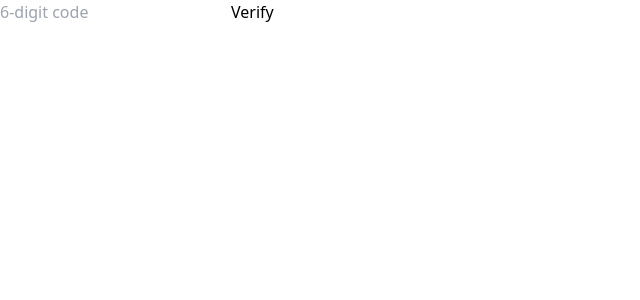
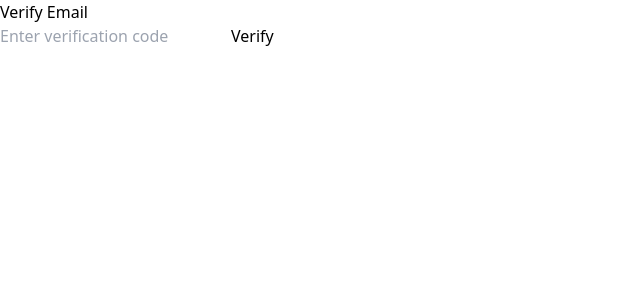
Before and after one commit to Airruppies/airruppies-frontend, a React (Vite) app: page /verify-email in a window 1280 px wide. Shown: the top 300 px of the page, without its empty margins (0-640 px from the left). Built offline with nearby package versions, Linux system fonts and the light colour scheme.

Commit message:
code refactoring

```diff
--- a/src/components/LoginPage.jsx
+++ b/src/components/LoginPage.jsx
@@ -2,32 +2,43 @@ import React, { useState } from 'react';
 import axios from 'axios';
 
 const LoginPage = () => {
-    const [form, setForm] = useState({
+    const [credentials, setCredentials] = useState({
         email: '',
         password: ''
     });
 
     const handleChange = (e) => {
-        setForm({ ...form, [e.target.name]: e.target.value });
+        setCredentials({
+            ...credentials,
+            [e.target.name]: e.target.value
+        });
     };
 
     const handleSubmit = async (e) => {
         e.preventDefault();
         try {
-            await axios.post(`${process.env.REACT_APP_BACKEND_URL}/api/v1/login`, form);
-            alert('Login successful');
+            const response = await axios.post('https://airruppies-backend.onrender.com/api/users/login', credentials, {
+                headers: {
+                    'Content-Type': 'application/json',
+                },
+            });
+            console.log('Login successful:', response.data);
+            // Handle successful login (e.g., store token, redirect to dashboard)
         } catch (error) {
-            console.error(error);
+            console.error('Login failed:', error);
             alert('Login failed');
         }
     };
 
     return (
-        <form onSubmit={handleSubmit} className="max-w-md mx-auto mt-8 p-4 border rounded-lg shadow-lg">
-            <input type="email" name="email" placeholder="Email" onChange={handleChange} className="mb-4 p-2 border rounded w-full" />
-            <input type="password" name="password" placeholder="Password" onChange={handleChange} className="mb-4 p-2 border rounded w-full" />
-            <button type="submit" className="bg-blue-500 text-white py-2 px-4 rounded">Login</button>
-        </form>
+        <div>
+            <h2>Login</h2>
+            <form onSubmit={handleSubmit}>
+                <input type="email" name="email" value={credentials.email} onChange={handleChange} placeholder="Email" required />
+                <input type="password" name="password" value={credentials.password} onChange={handleChange} placeholder="Password" required />
+                <button type="submit">Login</button>
+            </form>
+        </div>
     );
 };
 
--- a/src/components/RegistrationPage.jsx
+++ b/src/components/RegistrationPage.jsx
@@ -2,68 +2,43 @@ import React, { useState } from 'react';
 import axios from 'axios';
 
 const RegistrationPage = () => {
-    const [form, setForm] = useState({
+    const [formData, setFormData] = useState({
         firstName: '',
         lastName: '',
         email: '',
         password: ''
     });
-    const [error, setError] = useState('');
 
     const handleChange = (e) => {
-        setForm({ ...form, [e.target.name]: e.target.value });
+        setFormData({
+            ...formData,
+            [e.target.name]: e.target.value
+        });
     };
 
     const handleSubmit = async (e) => {
         e.preventDefault();
-        setError('');
         try {
-            const response = await axios.post(`${import.meta.env.VITE_APP_BACKEND_URL}/api/users/register`, form);
-            alert('Registration successful');
+            const response = await axios.post('https://airruppies-backend.onrender.com/api/users/register', formData, {
+                headers: {
+                    'Content-Type': 'application/json',
+                },
+            });
+            console.log('Registration successful:', response.data);
         } catch (error) {
-            console.error(error);
-            setError('Registration failed');
+            console.error('Registration failed:', error);
         }
     };
 
     return (
-        <div className="max-w-md mx-auto mt-8 p-4 border rounded-lg shadow-lg">
-            <h2 className="text-2xl font-bold mb-4">Register</h2>
-            {error && <p className="text-red-500 mb-4">{error}</p>}
+        <div>
+            <h2>Register</h2>
             <form onSubmit={handleSubmit}>
-                <input
-                    type="text"
-                    name="firstName"
-                    placeholder="First Name"
-                    onChange={handleChange}
-                    className="mb-4 p-2 border rounded w-full"
-                    required
-                />
-                <input
-                    type="text"
-                    name="lastName"
-                    placeholder="Last Name"
-                    onChange={handleChange}
-                    className="mb-4 p-2 border rounded w-full"
-                    required
-                />
-                <input
-                    type="email"
-                    name="email"
-                    placeholder="Email"
-                    onChange={handleChange}
-                    className="mb-4 p-2 border rounded w-full"
-                    required
-                />
-                <input
-                    type="password"
-                    name="password"
-                    placeholder="Password"
-                    onChange={handleChange}
-                    className="mb-4 p-2 border rounded w-full"
-                    required
-                />
-                <button type="submit" className="bg-blue-500 text-white py-2 px-4 rounded">Register</button>
+                <input type="text" name="firstName" value={formData.firstName} onChange={handleChange} placeholder="First Name" required />
+                <input type="text" name="lastName" value={formData.lastName} onChange={handleChange} placeholder="Last Name" required />
+                <input type="email" name="email" value={formData.email} onChange={handleChange} placeholder="Email" required />
+                <input type="password" name="password" value={formData.password} onChange={handleChange} placeholder="Password" required />
+                <button type="submit">Register</button>
             </form>
         </div>
     );
--- a/src/components/VerifyEmailPage.jsx
+++ b/src/components/VerifyEmailPage.jsx
@@ -2,29 +2,37 @@ import React, { useState } from 'react';
 import axios from 'axios';
 
 const VerifyEmailPage = () => {
-    const [code, setCode] = useState('');
+    const [verificationCode, setVerificationCode] = useState('');
+    const [email, setEmail] = useState(''); // Assuming you have the email available somehow, maybe passed down as a prop or stored in localStorage/sessionStorage
 
     const handleChange = (e) => {
-        setCode(e.target.value);
+        setVerificationCode(e.target.value);
     };
 
     const handleSubmit = async (e) => {
         e.preventDefault();
         try {
-            await axios.post(`${process.env.REACT_APP_BACKEND_URL}/api/v1/verify`, { code });
-
-            alert('Verification successful');
+            const response = await axios.post('https://airruppies-backend.onrender.com/api/users/verify-email', { email, verificationCode }, {
+                headers: {
+                    'Content-Type': 'application/json',
+                },
+            });
+            console.log('Email verification successful:', response.data);
+            // Handle successful verification (e.g., redirect to login page)
         } catch (error) {
-            console.error(error);
-            alert('Verification failed');
+            console.error('Email verification failed:', error);
+            alert('Email verification failed');
         }
     };
 
     return (
-        <form onSubmit={handleSubmit} className="max-w-md mx-auto mt-8 p-4 border rounded-lg shadow-lg">
-            <input type="text" name="code" placeholder="6-digit code" onChange={handleChange} className="mb-4 p-2 border rounded w-full" />
-            <button type="submit" className="bg-blue-500 text-white py-2 px-4 rounded">Verify</button>
-        </form>
+        <div>
+            <h2>Verify Email</h2>
+            <form onSubmit={handleSubmit}>
+                <input type="text" name="verificationCode" value={verificationCode} onChange={handleChange} placeholder="Enter verification code" required />
+                <button type="submit">Verify</button>
+            </form>
+        </div>
     );
 };
 
```
